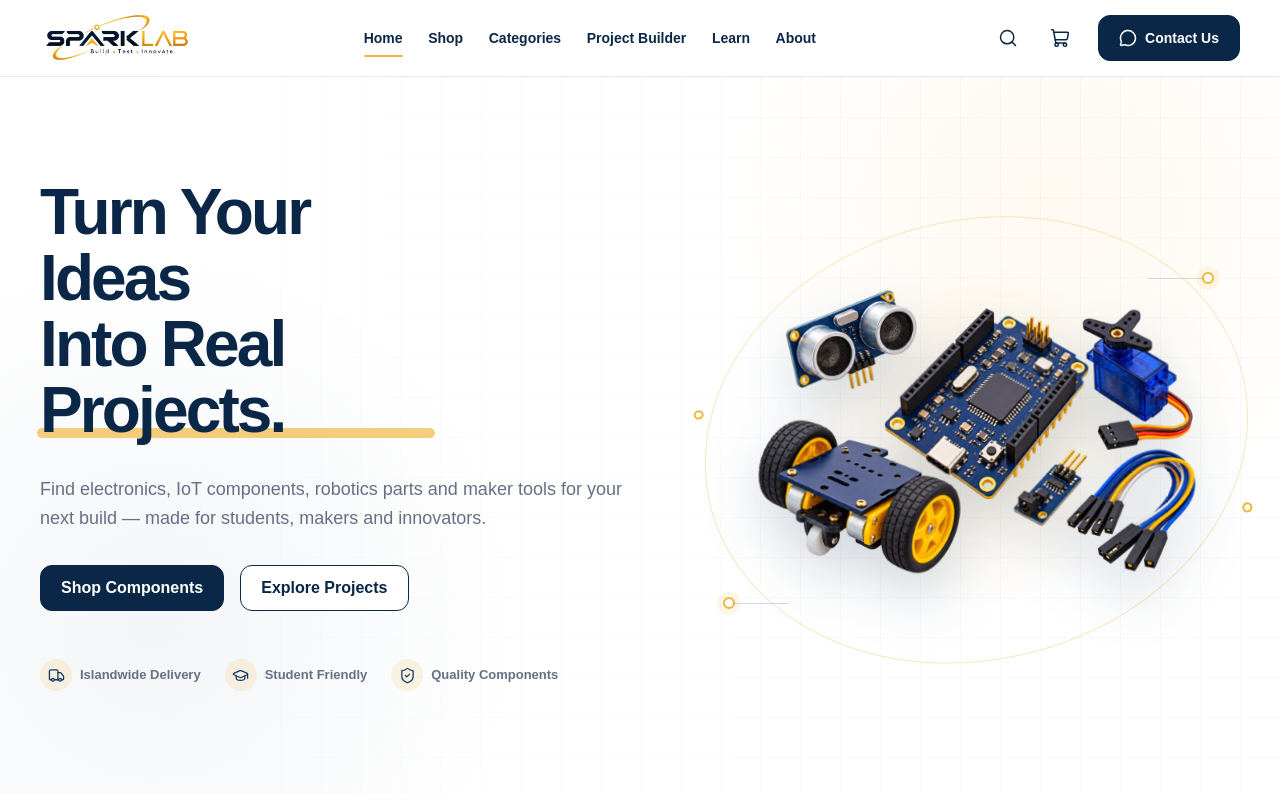
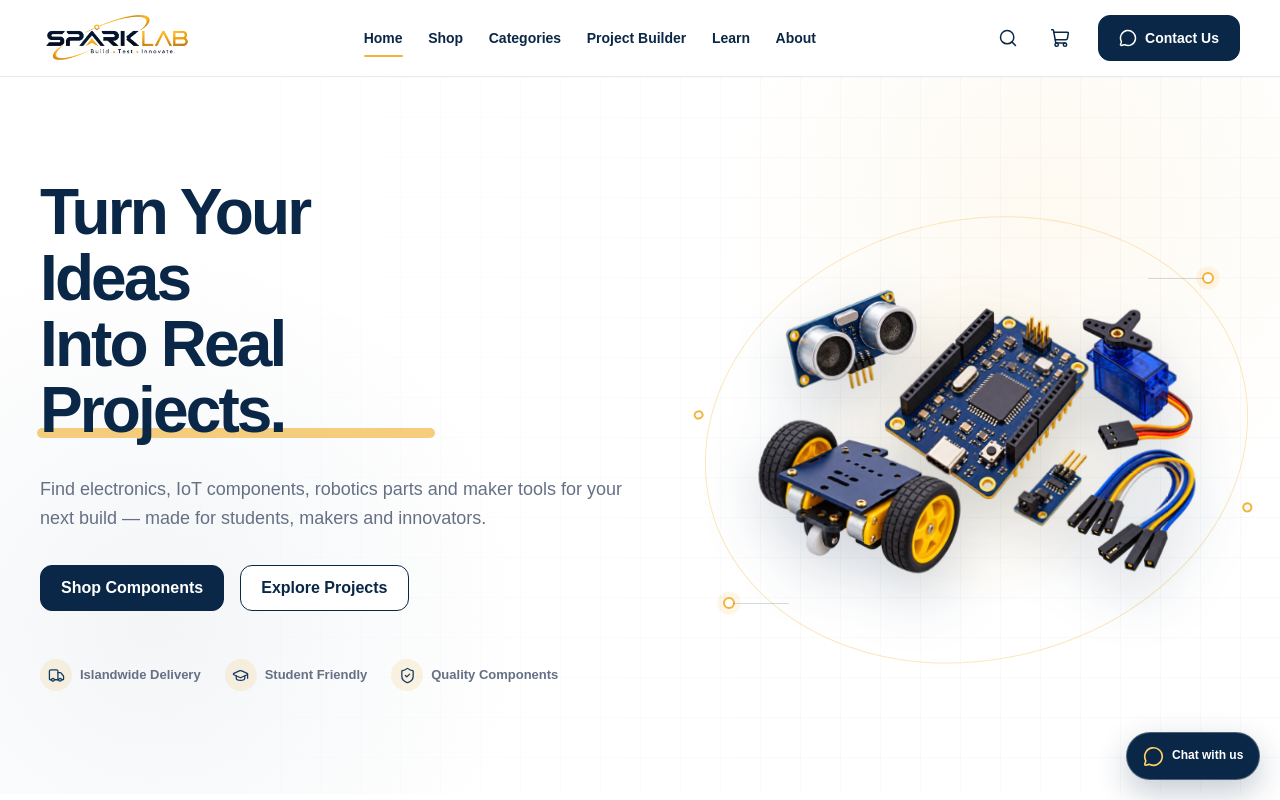
Before and after one commit to foryasith/spark-lab-web, a React (Vite) app: page / in a window 1280 px wide. Shown: the top 800 px of the page. Built offline with nearby package versions, Linux system fonts and the light colour scheme.

Commit message:
feat: add floating WhatsApp contact button

```diff
--- /dev/null
+++ b/src/components/common/FloatingWhatsApp.css
@@ -0,0 +1,74 @@
+.floating-whatsapp {
+  position: fixed;
+  z-index: 40;
+  right: max(1.25rem, env(safe-area-inset-right));
+  bottom: max(1.25rem, env(safe-area-inset-bottom));
+  display: inline-flex;
+  min-height: 3rem;
+  align-items: center;
+  justify-content: center;
+  gap: var(--space-xs);
+  padding: 0.75rem 1rem;
+  border: 1px solid rgb(255 255 255 / 28%);
+  border-radius: 999px;
+  background: var(--color-primary);
+  box-shadow: 0 0.75rem 2rem rgb(10 39 71 / 24%);
+  color: var(--color-white);
+  font-size: 0.75rem;
+  font-weight: 700;
+  animation: floating-whatsapp-enter 250ms ease-out both;
+  transition:
+    background-color var(--transition-fast),
+    box-shadow var(--transition-fast),
+    transform var(--transition-fast);
+}
+
+.floating-whatsapp svg {
+  color: var(--color-gold-light);
+}
+
+@media (hover: hover) {
+  .floating-whatsapp:hover {
+    background: var(--color-secondary);
+    box-shadow: 0 1rem 2.25rem rgb(10 39 71 / 28%);
+    transform: translateY(-2px);
+  }
+}
+
+@keyframes floating-whatsapp-enter {
+  from {
+    opacity: 0;
+    transform: translateY(0.5rem) scale(0.96);
+  }
+
+  to {
+    opacity: 1;
+    transform: translateY(0) scale(1);
+  }
+}
+
+@media (max-width: 34rem) {
+  .floating-whatsapp {
+    right: max(0.875rem, env(safe-area-inset-right));
+    bottom: max(0.875rem, env(safe-area-inset-bottom));
+    width: 3rem;
+    min-height: 3rem;
+    padding: 0;
+  }
+
+  .floating-whatsapp span {
+    position: absolute;
+    width: 1px;
+    height: 1px;
+    overflow: hidden;
+    clip: rect(0 0 0 0);
+    clip-path: inset(50%);
+    white-space: nowrap;
+  }
+}
+
+@media (prefers-reduced-motion: reduce) {
+  .floating-whatsapp {
+    animation: none;
+  }
+}
--- /dev/null
+++ b/src/components/common/FloatingWhatsApp.jsx
@@ -0,0 +1,23 @@
+import { MessageCircle } from 'lucide-react'
+import { createWhatsAppUrl } from '../../utils/whatsapp'
+import './FloatingWhatsApp.css'
+
+const floatingContactMessage =
+  'Hello Spark Lab, I would like to know more about your products and services.'
+
+function FloatingWhatsApp() {
+  return (
+    <a
+      className="floating-whatsapp"
+      href={createWhatsAppUrl(floatingContactMessage)}
+      target="_blank"
+      rel="noopener noreferrer"
+      aria-label="Chat with Spark Lab on WhatsApp"
+    >
+      <MessageCircle aria-hidden="true" size={21} strokeWidth={1.9} />
+      <span>Chat with us</span>
+    </a>
+  )
+}
+
+export default FloatingWhatsApp
--- a/src/components/layout/MainLayout.jsx
+++ b/src/components/layout/MainLayout.jsx
@@ -1,4 +1,5 @@
 import { Outlet } from 'react-router-dom'
+import FloatingWhatsApp from '../common/FloatingWhatsApp'
 import Footer from './Footer'
 import Navbar from './Navbar'
 import './MainLayout.css'
@@ -10,6 +11,7 @@ function MainLayout() {
       <main className="site-main">
         <Outlet />
       </main>
+      <FloatingWhatsApp />
       <Footer />
     </div>
   )
```
